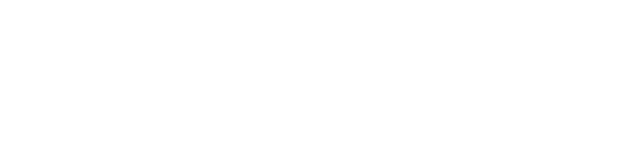
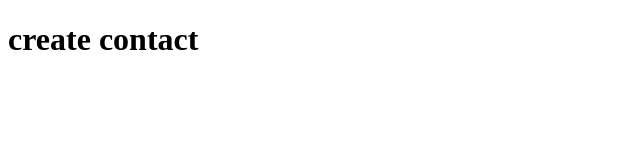
Before and after one commit to binhtrong36/-n-test-git, a plain HTML site: page contacts.html in a window 1280 px wide. Shown: the whole page, without its empty margins (0-640 px from the left). Drawn offline with Linux system fonts and the light colour scheme.

Commit message:
fix page contacts

```diff
--- a/contacts.html
+++ b/contacts.html
@@ -6,5 +6,8 @@
         <meta name="viewport" content="width=device-width, initial-scale=1.0" />
         <title>Contact</title>
     </head>
-    <body></body>
+    <body>
+        <h1>create contact</h1>
+        <!-- fixed page contacts -->
+    </body>
 </html>
```
